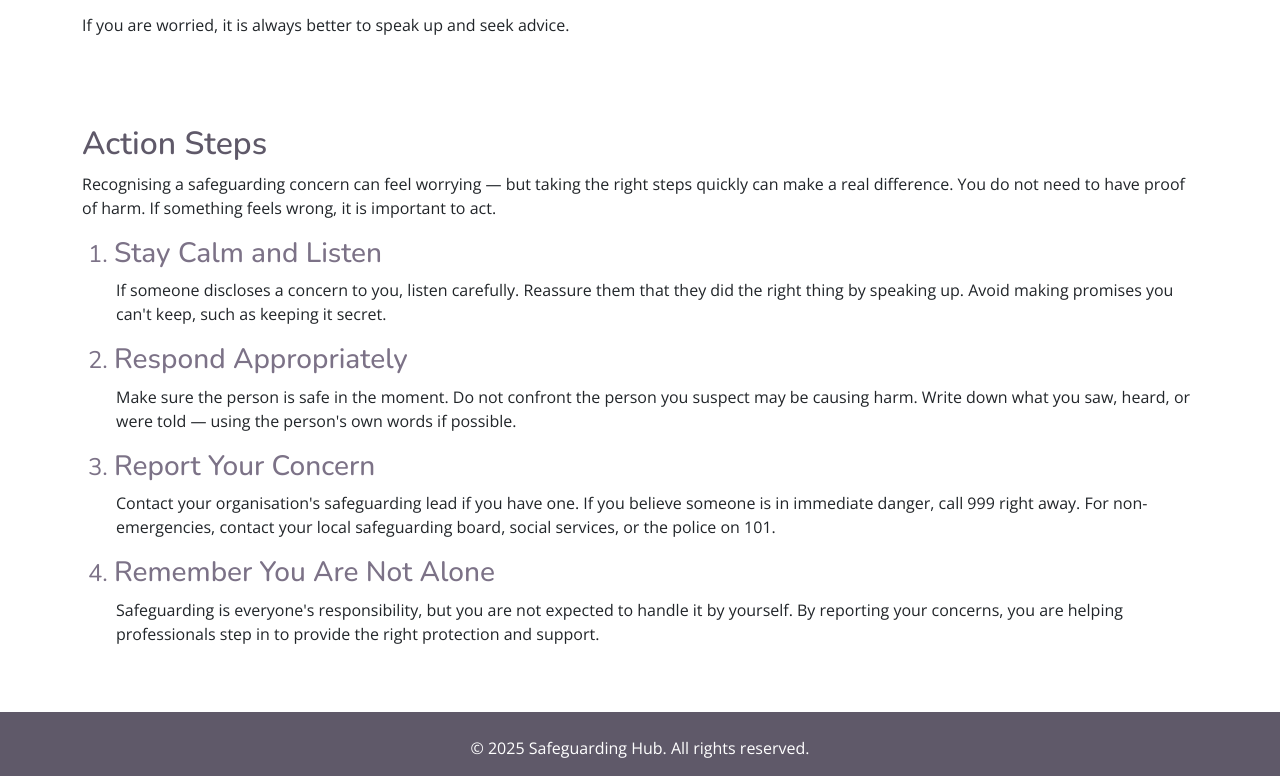
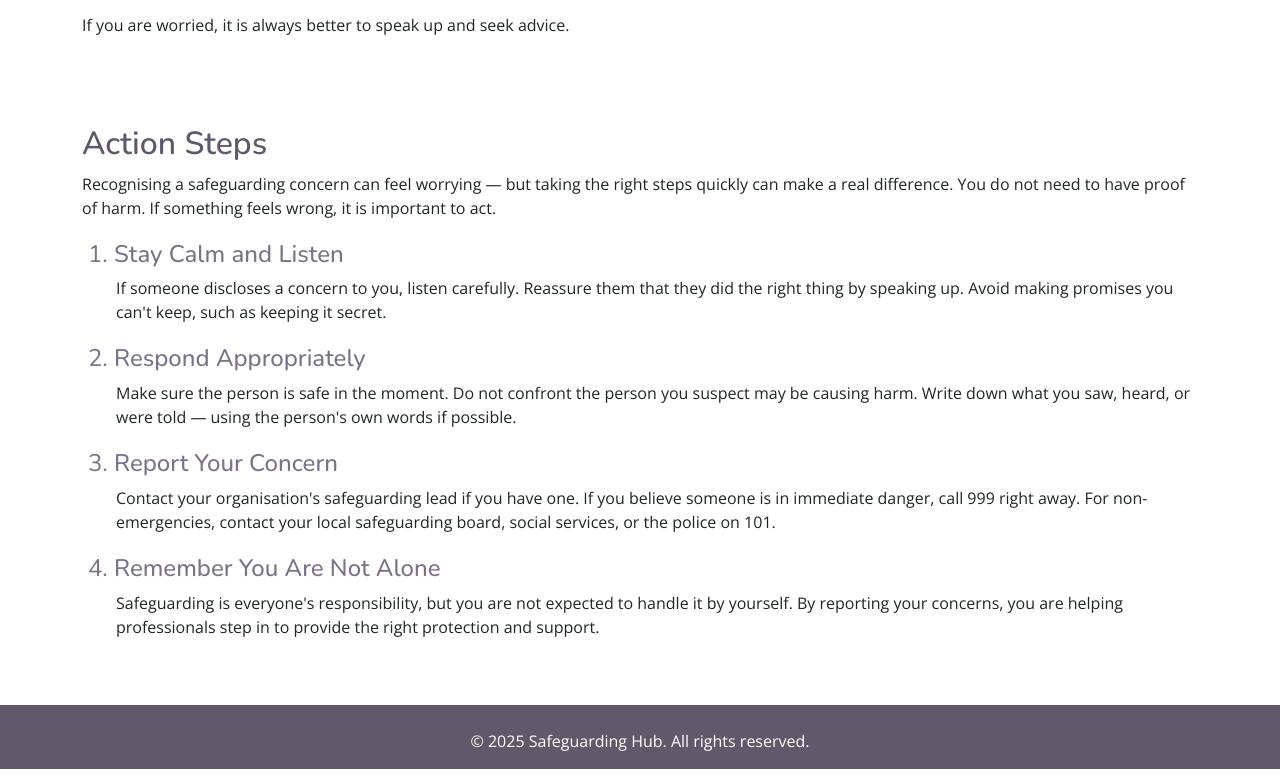
Before and after one commit to AmeliaBeep/Project1-CSS-HTML, a plain HTML site: page index.html in a window 1280 px wide. Shown: the part 1470-2246 px from the top of the page. Drawn offline with nearby package versions, Linux system fonts and the light colour scheme.

Commit message:
Fix ol list sizing to match other lists

```diff
--- a/assets/css/style.css
+++ b/assets/css/style.css
@@ -69,7 +69,8 @@ ol li {
 }
 
 /* Action Steps section */
-#actionsteps ol {
+#actionsteps ol,
+#actionsteps ol h3 {
     font-size: var(--list-title-size);
 }
 
```
